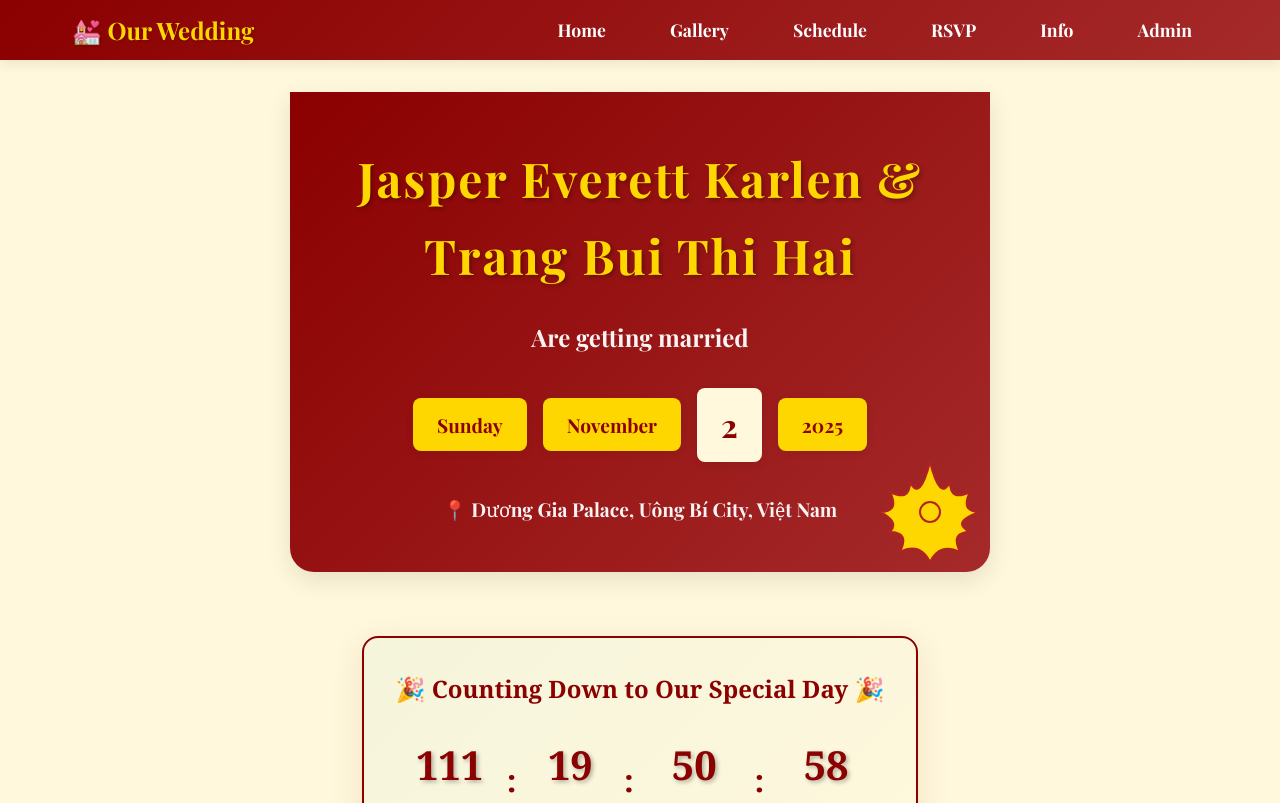
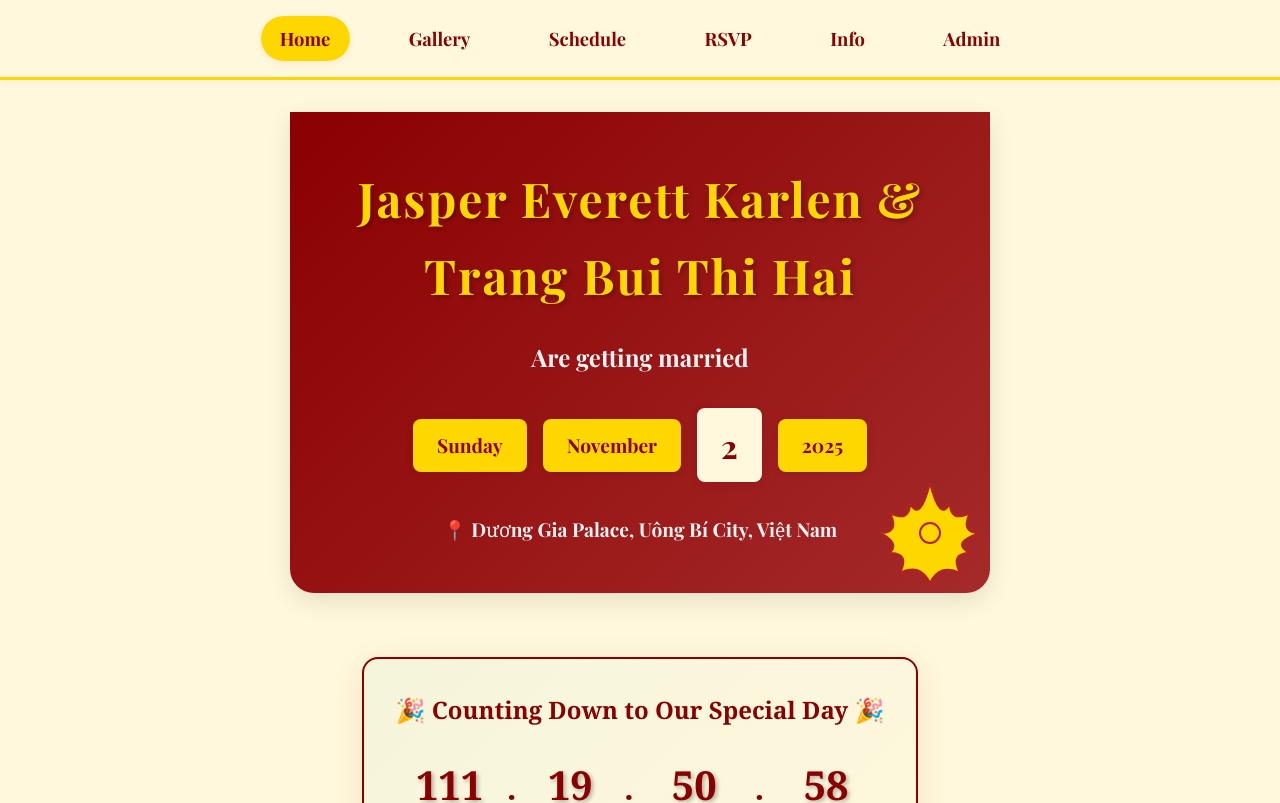
Before and after one commit to Jasper-11/wedding, a React (Vite) app in the folder wedding-invite/: page / in a window 1280 px wide. Shown: the top 803 px of the page. Built offline with nearby package versions, Linux system fonts and the light colour scheme; the HTML template or start-up script is replaced by a standard one.

Commit message:
Redesign navbar: slim ivory bar, gold underline, no icon/text, elegant links

```diff
--- a/wedding-invite/src/App.jsx
+++ b/wedding-invite/src/App.jsx
@@ -1,4 +1,4 @@
-import { BrowserRouter as Router, Routes, Route, Link } from 'react-router-dom';
+import { BrowserRouter as Router, Routes, Route, Link, useLocation } from 'react-router-dom';
 import Home from './pages/Home';
 import Gallery from './pages/Gallery';
 import Schedule from './pages/Schedule';
@@ -7,27 +7,66 @@ import Info from './pages/Info';
 import Confirmation from './pages/Confirmation';
 import Admin from './pages/Admin';
 import './App.css';
+import './theme.css';
+
+function Navbar() {
+  const location = useLocation();
+  return (
+    <nav className="navbar" style={{
+      background: 'var(--ivory)',
+      borderBottom: '3px solid var(--gold)',
+      boxShadow: '0 2px 12px rgba(139,0,0,0.04)',
+      padding: '0.5rem 0',
+      position: 'sticky',
+      top: 0,
+      zIndex: 100
+    }}>
+      <div className="nav-container" style={{
+        display: 'flex',
+        alignItems: 'center',
+        justifyContent: 'center',
+        maxWidth: 1200,
+        margin: '0 auto',
+        gap: '2.5rem',
+      }}>
+        {[
+          { to: '/', label: 'Home' },
+          { to: '/gallery', label: 'Gallery' },
+          { to: '/schedule', label: 'Schedule' },
+          { to: '/rsvp', label: 'RSVP' },
+          { to: '/info', label: 'Info' },
+          { to: '/admin', label: 'Admin' },
+        ].map(link => (
+          <Link
+            key={link.to}
+            to={link.to}
+            className={location.pathname === link.to ? 'nav-link active' : 'nav-link'}
+            style={{
+              color: 'var(--red)',
+              fontFamily: 'var(--font-heading)',
+              fontWeight: 700,
+              fontSize: '1.15rem',
+              textDecoration: 'none',
+              padding: '0.5rem 1.2rem',
+              borderRadius: '999px',
+              transition: 'background 0.2s, color 0.2s',
+              background: location.pathname === link.to ? 'var(--gold)' : 'transparent',
+              boxShadow: location.pathname === link.to ? '0 2px 8px rgba(139,0,0,0.06)' : 'none',
+            }}
+          >
+            {link.label}
+          </Link>
+        ))}
+      </div>
+    </nav>
+  );
+}
 
 function App() {
   return (
     <Router>
       <div className="app">
-        <nav className="navbar">
-          <div className="nav-container">
-            <div className="nav-brand">
-              <Link to="/">💒 Our Wedding</Link>
-            </div>
-            <div className="nav-links">
-              <Link to="/">Home</Link>
-              <Link to="/gallery">Gallery</Link>
-              <Link to="/schedule">Schedule</Link>
-              <Link to="/rsvp">RSVP</Link>
-              <Link to="/info">Info</Link>
-              <Link to="/admin">Admin</Link>
-            </div>
-          </div>
-        </nav>
-
+        <Navbar />
         <main className="main-content">
           <Routes>
             <Route path="/" element={<Home />} />
@@ -39,7 +78,6 @@ function App() {
             <Route path="/admin" element={<Admin />} />
           </Routes>
         </main>
-
         <footer className="footer">
           <p>&copy; 2024 Our Wedding Celebration</p>
         </footer>
```
